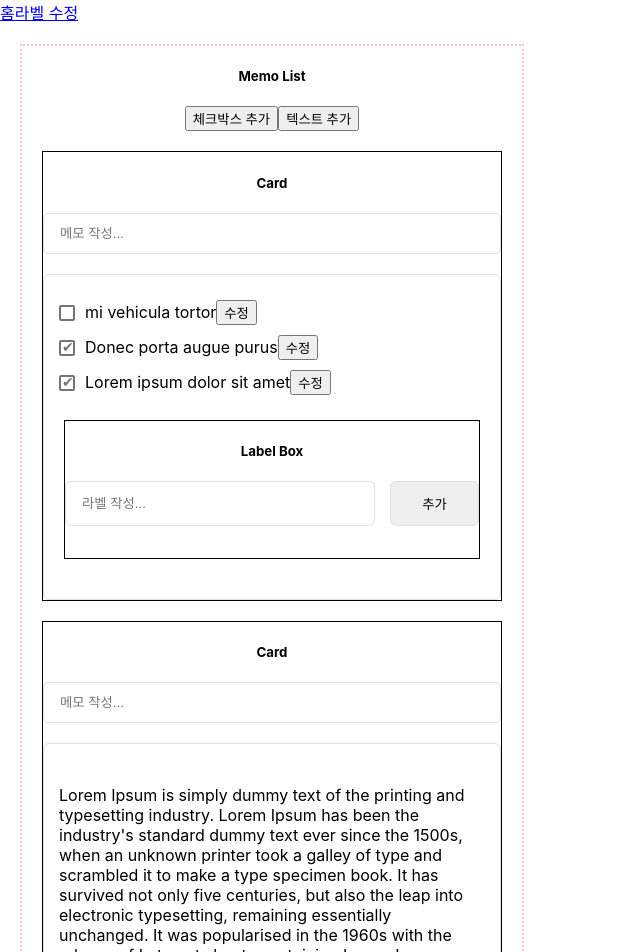
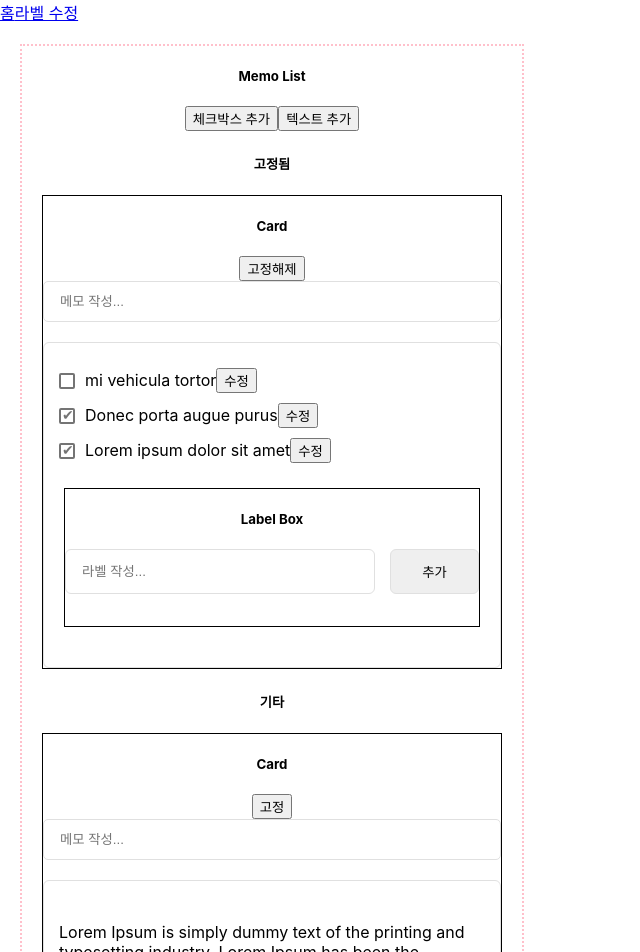
Before and after one commit to 2seunghye/keep_clone, a React (Create React App) app: page / in a window 1280 px wide. Shown: the top 952 px of the page, without its empty margins (0-640 px from the left). Built offline with nearby package versions, Linux system fonts and the light colour scheme.

Commit message:
Card : '고정됨' 기능 추가

```diff
--- /dev/null
+++ b/src/Component/Card/FixedButton.js
@@ -0,0 +1,22 @@
+import React, { useEffect, useState } from "react";
+import { useDispatch, useSelector, useStore } from "react-redux";
+import { toggle_fixed_status } from "../../Redux/Actions/memo";
+
+const FixedButton = ({ listId, isFixed }) => {
+	const [status, setStatus] = useState(isFixed);
+	const dispatch = useDispatch();
+
+	const onToggle = () => {
+		dispatch(toggle_fixed_status(listId));
+		setStatus((status) => !status);
+	};
+
+	return (
+		<div>
+			<button onClick={onToggle}>{status ? "고정해제" : "고정"}</button>
+		</div>
+	);
+	// return <div>FixedButton</div>;
+};
+
+export default FixedButton;
--- a/src/Component/Card/List.js
+++ b/src/Component/Card/List.js
@@ -2,6 +2,7 @@ import React, { useState } from "react";
 import { useSelector } from "react-redux";
 import styled, { css } from "styled-components";
 import LabelBox from "../LabelBox";
+import FixedButton from "./FixedButton";
 import ReadBox from "./ReadBox";
 import UpdateBox from "./UpdateBox";
 
--- a/src/Component/Card/index.js
+++ b/src/Component/Card/index.js
@@ -1,7 +1,9 @@
-import React from "react";
+import React, { useEffect, useState } from "react";
 import styled from "styled-components";
 import MemoInput from "./MemoInput";
 import List from "./List";
+import FixedButton from "./FixedButton";
+import { useSelector } from "react-redux";
 
 const StyledDiv = styled.div`
 	border: 1px solid #000;
@@ -9,11 +11,11 @@ const StyledDiv = styled.div`
 	margin: 20px;
 `;
 
-const Card = ({ item }) => {
-	console.log(item);
+const Card = ({ item, isFixed }) => {
 	return (
 		<StyledDiv>
 			<h5>Card</h5>
+			<FixedButton listId={item.listId} isFixed={isFixed} />
 			<MemoInput listId={item.listId} />
 			<List listId={item.listId} type={item.listType} />
 		</StyledDiv>
--- a/src/Component/MemoList/CardList.js
+++ b/src/Component/MemoList/CardList.js
@@ -6,9 +6,32 @@ const CardList = () => {
 	const state = useSelector((state) => state.memoFetch);
 
 	let cardList = state.map((item, index) => {
-		return <Card key={index} item={item} listId={item.listId} />;
+		console.log(item.isFixed);
+		if (!item.isFixed && item.isFixed !== undefined) {
+			return <Card key={index} item={item} listId={item.listId} isFixed={item.isFixed} />;
+		}
 	});
-	return <>{cardList}</>;
+
+	let fixedCardList = state.map((item, index) => {
+		console.log(item.isFixed);
+
+		if (item.isFixed && item.isFixed !== undefined) {
+			return <Card key={index} item={item} listId={item.listId} isFixed={item.isFixed} />;
+		}
+	});
+
+	return (
+		<>
+			<div>
+				<h5>고정됨</h5>
+				{fixedCardList}
+			</div>
+			<div>
+				<h5>기타</h5>
+				{cardList}
+			</div>
+		</>
+	);
 };
 
 export default CardList;
--- a/src/Component/ShowMemoWithLabel/index.js
+++ b/src/Component/ShowMemoWithLabel/index.js
@@ -2,6 +2,13 @@ import React from "react";
 import { useSelector } from "react-redux";
 import { useParams } from "react-router-dom";
 import Card from "../Card";
+import styled from "styled-components";
+
+const StyledDiv = styled.div`
+	border: 2px dotted pink;
+	max-width: 500px;
+	margin: 20px;
+`;
 
 const ShowMemoWithLabel = () => {
 	const labelText = useParams().labelText;
@@ -28,10 +35,30 @@ const ShowMemoWithLabel = () => {
 	});
 
 	let cardList = filteredList.map((item, index) => {
-		return <Card key={index} item={item} />;
+		if (!item.isFixed) {
+			return <Card key={index} item={item} listId={item.listId} isFixed={item.isFixed} />;
+		}
 	});
 
-	return <div>{cardList}</div>;
+	let fixedCardList = filteredList.map((item, index) => {
+		if (item.isFixed) {
+			return <Card key={index} item={item} listId={item.listId} isFixed={item.isFixed} />;
+		}
+	});
+
+	return (
+		<StyledDiv>
+			<h5>ShowMemoWithLabel</h5>
+			<div>
+				<h5>고정됨</h5>
+				{fixedCardList}
+			</div>
+			<div>
+				<h5>기타</h5>
+				{cardList}
+			</div>
+		</StyledDiv>
+	);
 };
 
 export default ShowMemoWithLabel;
--- a/src/Redux/Actions/memo/index.js
+++ b/src/Redux/Actions/memo/index.js
@@ -70,3 +70,8 @@ export const create_text_card = () => ({
 	type: types.CREATE_TEXT_CARD,
 	id: parseInt([0, 0, 0, 0].map((v) => Math.floor(Math.random() * 10)).join("")),
 });
+
+export const toggle_fixed_status = (listId) => ({
+	type: types.TOGGLE_FIXED_STATUS,
+	listId: listId,
+});
--- a/src/Redux/Reducers/memo/index.js
+++ b/src/Redux/Reducers/memo/index.js
@@ -2,6 +2,7 @@ import * as types from "../../types";
 
 export const initial_state = [
 	{
+		isFixed: true,
 		listId: 1,
 		listType: "checkbox",
 		listItems: [
@@ -24,6 +25,7 @@ export const initial_state = [
 		listLabels: [],
 	},
 	{
+		isFixed: false,
 		listId: 2,
 		listType: "text",
 		listItems: [
@@ -44,6 +46,7 @@ export const memoFetch = (state = initial_state, action) => {
 			return [
 				...state,
 				{
+					isfixed: false,
 					listId: action.id,
 					listType: "checkbox",
 					listItems: [],
@@ -55,6 +58,7 @@ export const memoFetch = (state = initial_state, action) => {
 			return [
 				...state,
 				{
+					isfixed: false,
 					listId: action.id,
 					listType: "text",
 					listItems: [],
@@ -161,6 +165,18 @@ export const memoFetch = (state = initial_state, action) => {
 				}
 				return arr;
 			});
+		case types.TOGGLE_FIXED_STATUS:
+			console.log("toggleFixedStatus");
+
+			return state.map((arr) => {
+				if (arr.listId == action.listId) {
+					return {
+						...arr,
+						isFixed: !arr.isFixed,
+					};
+				}
+				return arr;
+			});
 
 		default:
 			return state;
--- a/src/Redux/types.js
+++ b/src/Redux/types.js
@@ -15,3 +15,5 @@ export const DELETE_LABEL_IN_CARD = "DELETE_LABEL_IN_CARD";
 
 export const UPDATE_LABEL_IN_ALL_CARD = "UPDATE_LABEL_IN_ALL_CARD";
 export const DELETE_LABEL_IN_ALL_CARD = "DELETE_LABEL_IN_ALL_CARD";
+
+export const TOGGLE_FIXED_STATUS = "TOGGLE_FIXED_STATUS";
```
